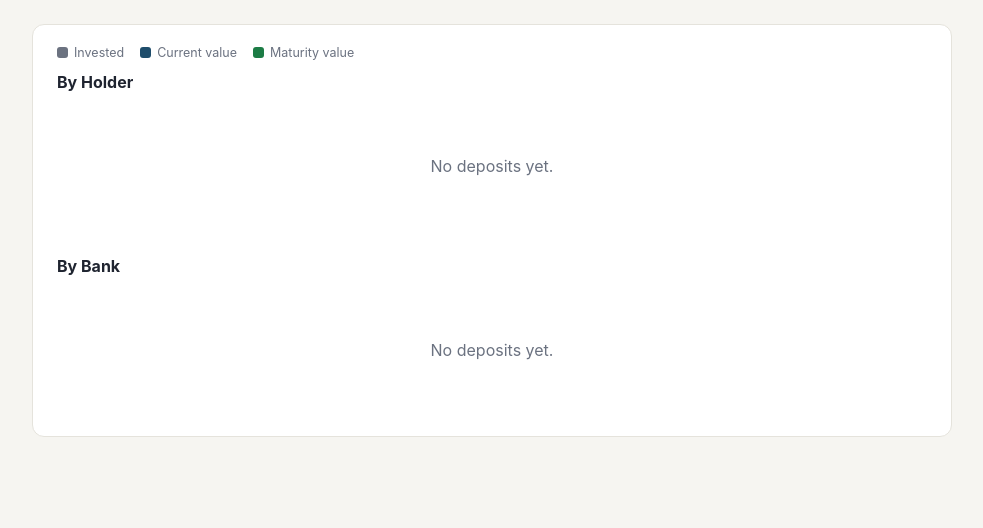
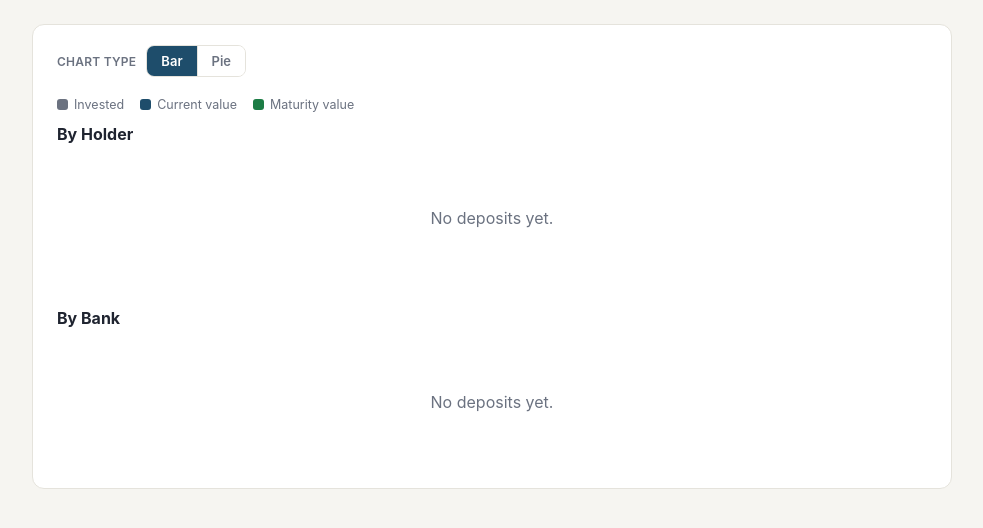
Before and after one commit to krishnasagarr-sketch/investments, a Flask app: page /chart in a window 1280 px wide. Shown: the part 132-660 px from the top of the page, without its empty margins (148-1131 px from the left). Run offline with Flask 3, Linux system fonts and the light colour scheme; data that the repository does not hold is empty.

Commit message:
Chart tab: add chart-type picker (bar / pie)
Toggle at the top of the Chart tab switches between the existing grouped
bar chart and a new pie chart. Pie shows one metric at a time (invested
/ current value / maturity value, chosen with a second toggle) as each
holder's / bank's share of the total, with amount + percentage legend.

Selection is carried in the query string (?type=&metric=); still pure
inline SVG, no JavaScript. Pie geometry computed in build_pie().

Co-Authored-By: Claude Sonnet 5 <noreply@anthropic.com>

```diff
--- a/app.py
+++ b/app.py
@@ -1,3 +1,4 @@
+import math
 import sqlite3
 from datetime import date, timedelta
 from pathlib import Path
@@ -435,19 +436,59 @@ def summary_page():
     )
 
 
+CHART_TYPES = {"bar": "Bar", "pie": "Pie"}
+CHART_METRICS = {"invested": "Invested", "current": "Current value", "maturity": "Maturity value"}
+PIE_COLORS = [
+    "#1e4d6b", "#1c7c45", "#b8720b", "#7d5ba6", "#c0392b",
+    "#2c8c99", "#8a6d3b", "#5b6b8c", "#4a7c59", "#9b3b6a",
+]
+
+
+def build_pie(rows, metric, cx=90.0, cy=90.0, r=80.0):
+    """Turn aggregate rows into SVG pie-slice paths for the chosen metric."""
+    total = sum(row[metric] for row in rows)
+    slices = []
+    angle = -90.0
+    for i, row in enumerate(rows):
+        value = row[metric]
+        frac = (value / total) if total > 0 else 0.0
+        sweep = frac * 360.0
+        colour = PIE_COLORS[i % len(PIE_COLORS)]
+        if len(rows) == 1 or frac >= 0.999999:
+            # a lone / full slice: draw a complete circle
+            path = (f"M {cx - r:.2f} {cy:.2f} A {r} {r} 0 1 1 {cx + r:.2f} {cy:.2f} "
+                    f"A {r} {r} 0 1 1 {cx - r:.2f} {cy:.2f} Z")
+        else:
+            a0, a1 = math.radians(angle), math.radians(angle + sweep)
+            x0, y0 = cx + r * math.cos(a0), cy + r * math.sin(a0)
+            x1, y1 = cx + r * math.cos(a1), cy + r * math.sin(a1)
+            large = 1 if sweep > 180 else 0
+            path = (f"M {cx:.2f} {cy:.2f} L {x0:.2f} {y0:.2f} "
+                    f"A {r} {r} 0 {large} 1 {x1:.2f} {y1:.2f} Z")
+        slices.append({
+            "label": row["name"], "value": value,
+            "pct": frac * 100.0, "colour": colour, "path": path,
+        })
+        angle += sweep
+    return {"slices": slices, "total": total, "size": cx * 2}
+
+
 @app.route("/chart")
 def chart_page():
     db = get_db()
     summary = holdings_summary(db)
 
+    chart_type = request.args.get("type", "bar")
+    if chart_type not in CHART_TYPES:
+        chart_type = "bar"
+    metric = request.args.get("metric", "current")
+    if metric not in CHART_METRICS:
+        metric = "current"
+
     def to_series(items):
         return [
-            {
-                "name": it["name"],
-                "invested": it["invested"],
-                "current": it["current"],
-                "maturity": it["maturity"],
-            }
+            {"name": it["name"], "invested": it["invested"],
+             "current": it["current"], "maturity": it["maturity"]}
             for it in items
         ]
 
@@ -460,9 +501,15 @@ def chart_page():
     return render_template(
         "chart.html",
         active_tab="chart",
+        chart_type=chart_type,
+        metric=metric,
+        chart_types=CHART_TYPES,
+        chart_metrics=CHART_METRICS,
         holder_data=holder_data,
         bank_data=bank_data,
         axis_max=axis_max,
+        holder_pie=build_pie(holder_data, metric),
+        bank_pie=build_pie(bank_data, metric),
     )
 
 
--- a/templates/base.html
+++ b/templates/base.html
@@ -165,6 +165,40 @@
     margin-right:6px;
   }
 
+  .control-row{
+    display:flex;
+    flex-wrap:wrap;
+    gap:20px;
+    align-items:center;
+    margin-bottom:20px;
+  }
+  .control-row .control-label{
+    font-size:12px;
+    font-weight:600;
+    text-transform:uppercase;
+    letter-spacing:0.02em;
+    color:var(--text-dim);
+    margin-right:-10px;
+  }
+  .seg{
+    display:inline-flex;
+    border:1px solid var(--border);
+    border-radius:8px;
+    overflow:hidden;
+  }
+  .seg a{
+    padding:7px 14px;
+    font-size:13px;
+    font-weight:600;
+    text-decoration:none;
+    color:var(--text-dim);
+    background:var(--card);
+    border-left:1px solid var(--border);
+  }
+  .seg a:first-child{border-left:none;}
+  .seg a.active{background:var(--accent); color:#fff;}
+  .seg a:not(.active):hover{background:#eef1f5;}
+
   form.inline{display:inline;}
 
   .form-group{margin-bottom:16px;}
--- a/templates/chart.html
+++ b/templates/chart.html
@@ -6,9 +6,10 @@
 {% endblock %}
 
 {#
-  Horizontal grouped bar chart, pure inline SVG (no JS / no libraries).
-  Three bars per category: invested, current value, maturity value.
+  All charts are pure inline SVG — no JavaScript, no chart library.
+  Chart type and (for pie) the value shown are chosen via query params.
 #}
+
 {% macro barchart(rows, axis_max) %}
   {% set gutter = 152 %}
   {% set plotw = 396 %}
@@ -45,9 +46,56 @@
   </div>
 {% endmacro %}
 
+{% macro piechart(pie, metric_label) %}
+  {% if pie.total > 0 %}
+    <div style="display:flex; flex-wrap:wrap; gap:24px; align-items:center;">
+      <svg viewBox="0 0 {{ pie.size }} {{ pie.size }}" role="img"
+           style="width:180px; height:180px; flex:none;">
+        {% for s in pie.slices %}
+          <path d="{{ s.path }}" fill="{{ s.colour }}" stroke="var(--card)" stroke-width="1.5" />
+        {% endfor %}
+      </svg>
+      <div style="font-size:13px; min-width:200px;">
+        {% for s in pie.slices %}
+          <div style="display:flex; align-items:center; gap:8px; padding:3px 0;">
+            <span class="swatch" style="background:{{ s.colour }};"></span>
+            <span style="flex:1;">{{ s.label }}</span>
+            <span class="muted">${{ "{:,.0f}".format(s.value) }}</span>
+            <span style="width:52px; text-align:right; font-weight:600;">{{ "%.1f"|format(s.pct) }}%</span>
+          </div>
+        {% endfor %}
+      </div>
+    </div>
+    <p class="field-hint">Showing <strong>{{ metric_label|lower }}</strong>, total ${{ "{:,.0f}".format(pie.total) }}.</p>
+  {% else %}
+    <div class="empty-state"><p>No deposits yet.</p></div>
+  {% endif %}
+{% endmacro %}
+
 {% block content %}
 
   <div class="card">
+    <div class="control-row">
+      <span class="control-label">Chart type</span>
+      <span class="seg">
+        {% for key, label in chart_types.items() %}
+          <a href="{{ url_for('chart_page', type=key, metric=metric) }}"
+             class="{% if chart_type == key %}active{% endif %}">{{ label }}</a>
+        {% endfor %}
+      </span>
+
+      {% if chart_type == 'pie' %}
+        <span class="control-label">Value</span>
+        <span class="seg">
+          {% for key, label in chart_metrics.items() %}
+            <a href="{{ url_for('chart_page', type='pie', metric=key) }}"
+               class="{% if metric == key %}active{% endif %}">{{ label }}</a>
+          {% endfor %}
+        </span>
+      {% endif %}
+    </div>
+
+    {% if chart_type == 'bar' %}
       <div class="legend">
         <span><span class="swatch" style="background:var(--text-dim);"></span>Invested</span>
         <span><span class="swatch" style="background:var(--accent);"></span>Current value</span>
@@ -55,17 +103,19 @@
       </div>
 
       <h2 style="font-size:16px; margin:4px 0 8px;">By Holder</h2>
-    {% if holder_data %}
-      {{ barchart(holder_data, axis_max) }}
-    {% else %}
-      <div class="empty-state"><p>No deposits yet.</p></div>
-    {% endif %}
+      {% if holder_data %}{{ barchart(holder_data, axis_max) }}
+      {% else %}<div class="empty-state"><p>No deposits yet.</p></div>{% endif %}
 
       <h2 style="font-size:16px; margin:24px 0 8px;">By Bank</h2>
-    {% if bank_data %}
-      {{ barchart(bank_data, axis_max) }}
+      {% if bank_data %}{{ barchart(bank_data, axis_max) }}
+      {% else %}<div class="empty-state"><p>No deposits yet.</p></div>{% endif %}
+
     {% else %}
-      <div class="empty-state"><p>No deposits yet.</p></div>
+      <h2 style="font-size:16px; margin:4px 0 8px;">By Holder</h2>
+      {{ piechart(holder_pie, chart_metrics[metric]) }}
+
+      <h2 style="font-size:16px; margin:24px 0 8px;">By Bank</h2>
+      {{ piechart(bank_pie, chart_metrics[metric]) }}
     {% endif %}
   </div>
 
```
Also changed, not shown: readme.md. Lines whose indentation alone changed are shown as unchanged.
